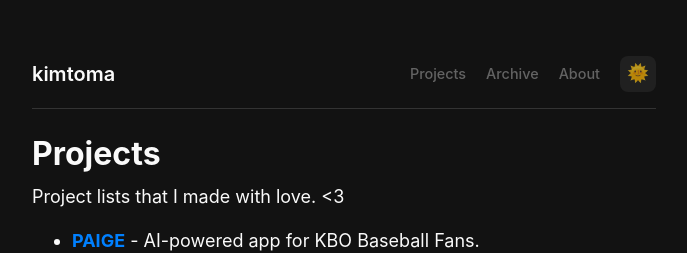
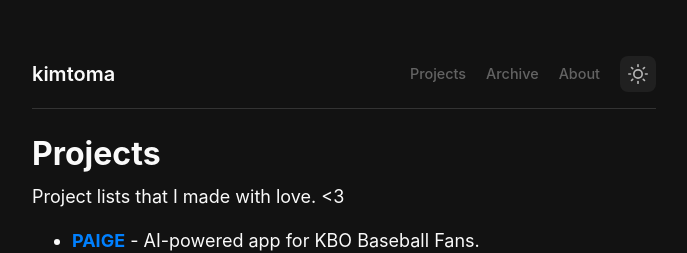
Before and after one commit to kimtoma/kimtoma.github.io, a Jekyll site: the page built from projects.md, in a window 1280 px wide. Shown: the top 253 px of the page, without its empty margins (296-983 px from the left). Built offline with Jekyll 4.4.1, drawn with Linux system fonts in a browser that asks for light colours.

Commit message:
Replace emoji with SVG icons for theme toggle
- Use sun/moon SVG icons instead of emoji (🌞/🌚)
- Match minimal icon style from chat.kimtoma.com
- Add proper sizing for SVG icons in masthead

Co-Authored-By: Claude Opus 4.5 <noreply@anthropic.com>

```diff
--- a/_layouts/default.html
+++ b/_layouts/default.html
@@ -13,7 +13,15 @@
             <small><a href="{{ nav.url }}">{{ nav.title }}</a></small>
             {% endfor %}
             <button class="theme-toggle" id="theme-toggle" aria-label="Toggle theme">
-              <span class="theme-icon"></span>
+              <svg class="theme-icon theme-icon-sun" viewBox="0 0 24 24" fill="none" stroke="currentColor" stroke-width="2" stroke-linecap="round" stroke-linejoin="round">
+                <circle cx="12" cy="12" r="5"/><line x1="12" y1="1" x2="12" y2="3"/><line x1="12" y1="21" x2="12" y2="23"/>
+                <line x1="4.22" y1="4.22" x2="5.64" y2="5.64"/><line x1="18.36" y1="18.36" x2="19.78" y2="19.78"/>
+                <line x1="1" y1="12" x2="3" y2="12"/><line x1="21" y1="12" x2="23" y2="12"/>
+                <line x1="4.22" y1="19.78" x2="5.64" y2="18.36"/><line x1="18.36" y1="5.64" x2="19.78" y2="4.22"/>
+              </svg>
+              <svg class="theme-icon theme-icon-moon" viewBox="0 0 24 24" fill="none" stroke="currentColor" stroke-width="2" stroke-linecap="round" stroke-linejoin="round" style="display: none;">
+                <path d="M21 12.79A9 9 0 1 1 11.21 3 7 7 0 0 0 21 12.79z"/>
+              </svg>
             </button>
           </nav>
         </h3>
@@ -64,6 +72,8 @@
         const toggle = document.getElementById('theme-toggle');
         const html = document.documentElement;
         const STORAGE_KEY = 'theme';
+        const sunIcon = toggle.querySelector('.theme-icon-sun');
+        const moonIcon = toggle.querySelector('.theme-icon-moon');
 
         function getStoredTheme() {
           return localStorage.getItem(STORAGE_KEY);
@@ -76,8 +86,13 @@
         }
 
         function updateIcon(theme) {
-          const icon = toggle.querySelector('.theme-icon');
-          icon.textContent = theme === 'dark' ? '🌞' : '🌚';
+          if (theme === 'dark') {
+            sunIcon.style.display = 'block';
+            moonIcon.style.display = 'none';
+          } else {
+            sunIcon.style.display = 'none';
+            moonIcon.style.display = 'block';
+          }
         }
 
         // Initialize theme
--- a/_sass/_masthead.scss
+++ b/_sass/_masthead.scss
@@ -91,4 +91,6 @@
 
 .theme-icon {
   display: block;
+  width: 1.25rem;
+  height: 1.25rem;
 }
```
